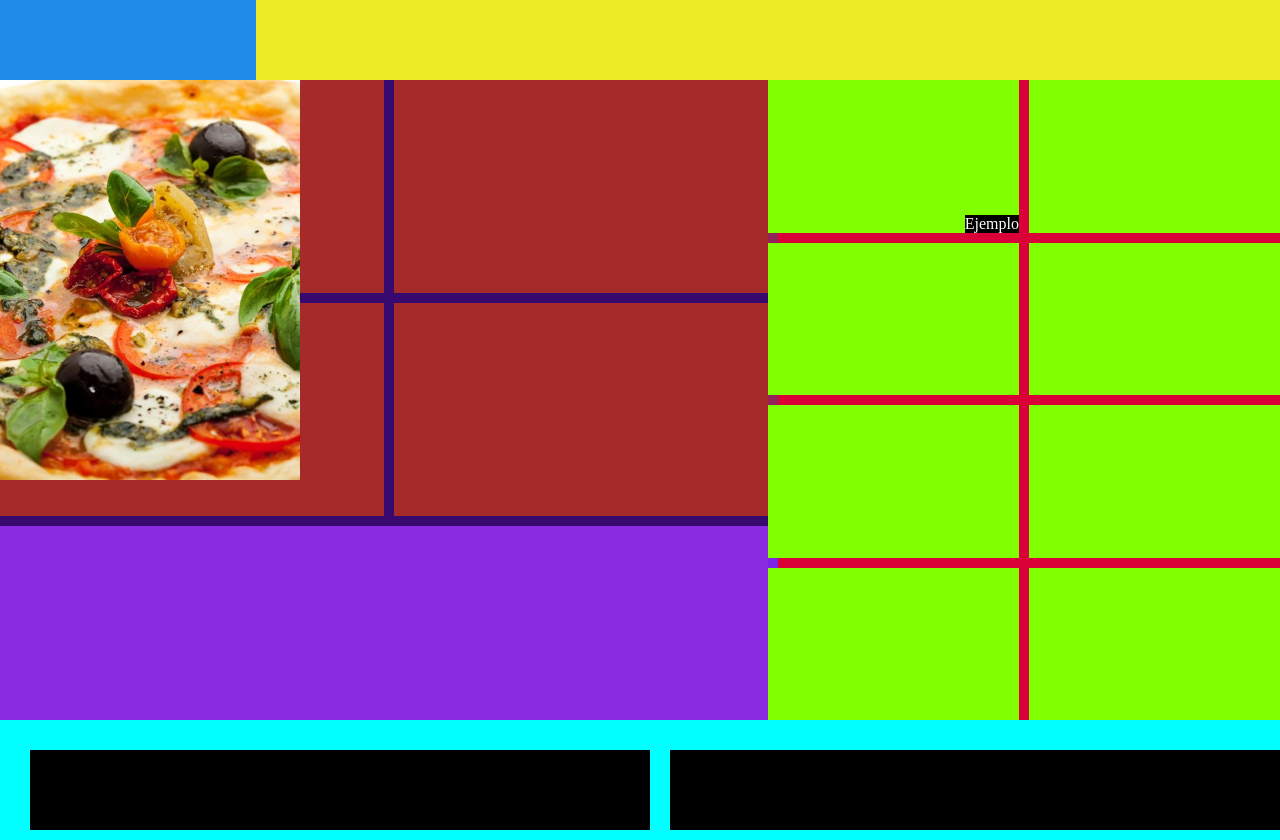
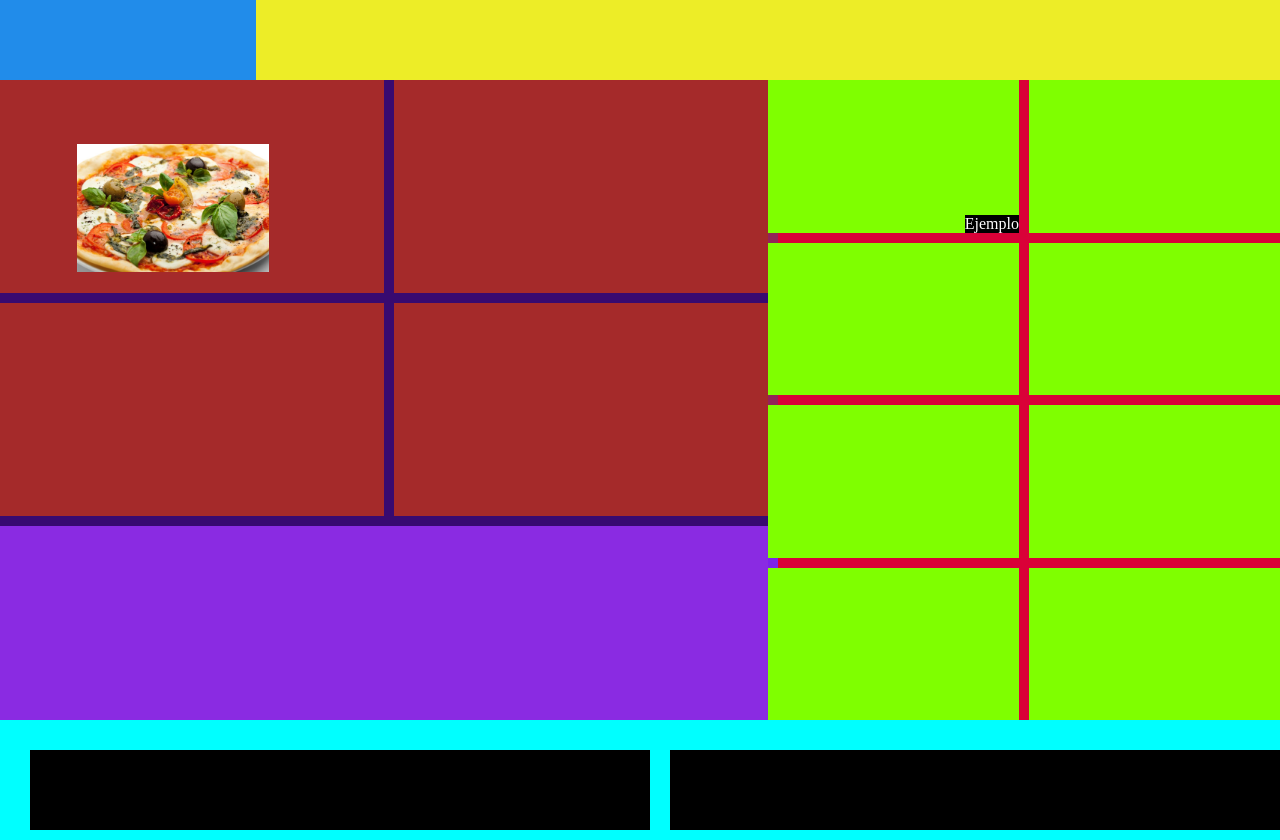
Before and after one commit to domm1828/laboratorio02, a plain HTML site: page Lboratorio06/index.html in a window 1280 px wide. Shown: the top 840 px of the page. Drawn offline with Linux system fonts and the light colour scheme.

Commit message:
add fix imagen

```diff
--- a/Lboratorio06/index.css
+++ b/Lboratorio06/index.css
@@ -97,9 +97,8 @@
     position: relative;
 }
 .main_one .item .imagen img{
- width:300px;
- height: 400px;
-
+ width: 50%;
+ position: absolute;
  object-fit: cover;
  left: 20%;
  bottom: 10%;
```
